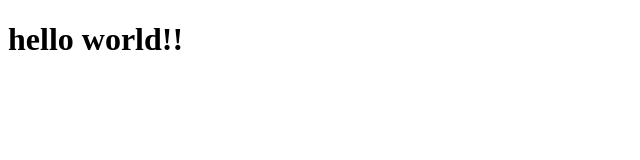
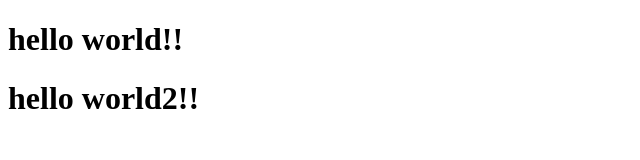
Before and after one commit to Novbo/dbhot, a plain HTML site: page index.html in a window 1280 px wide. Shown: the whole page, without its empty margins (0-640 px from the left). Drawn offline with Linux system fonts and the light colour scheme.

Commit message:
第二个版本

```diff
--- a/index.html
+++ b/index.html
@@ -7,5 +7,6 @@
 </head>
 <body>
     <h1>hello world!!</h1>
+    <h1>hello world2!!</h1>
 </body>
 </html>
```
